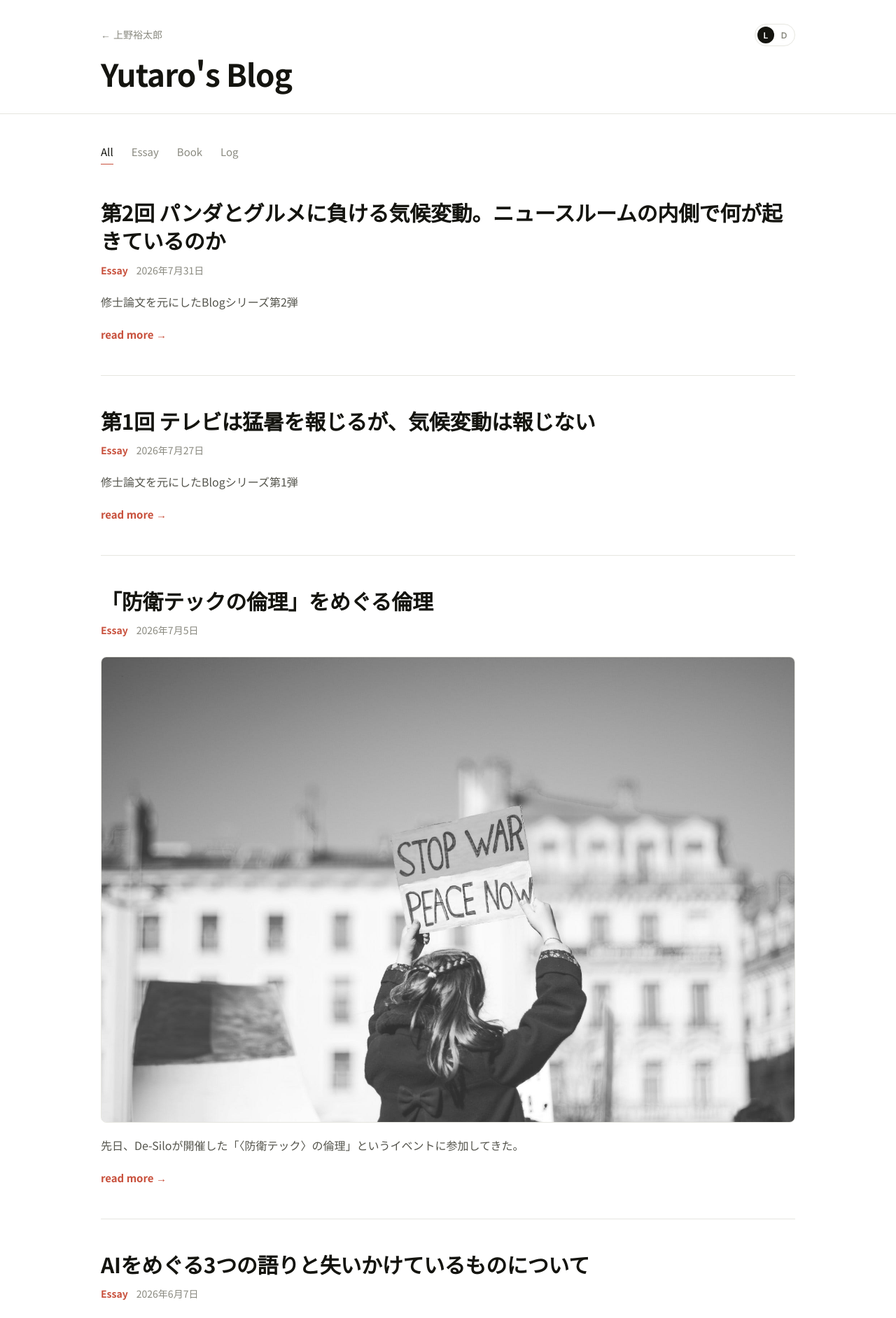
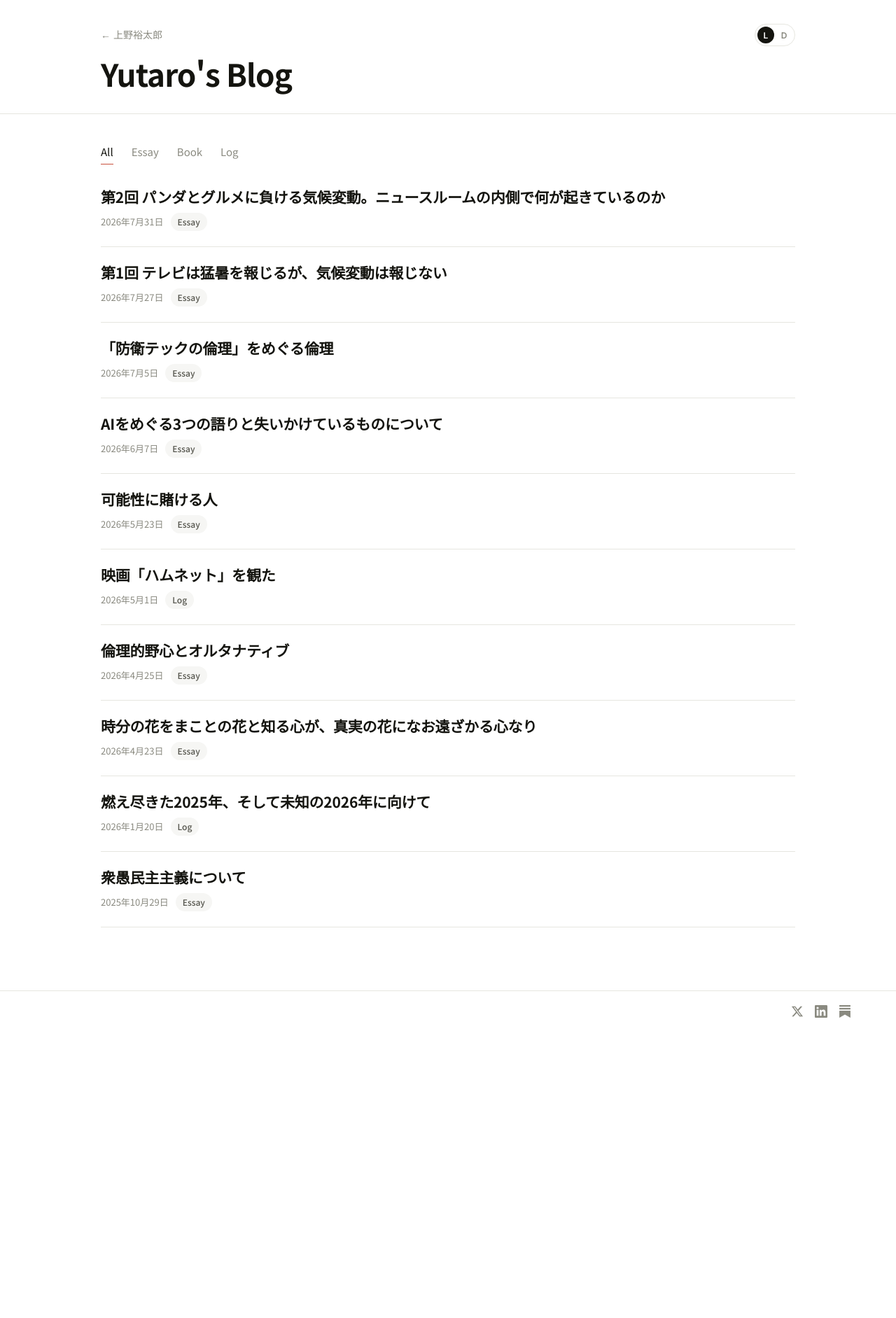
Before and after one commit to yutaro0518/website, a Jekyll site: the page built from blog/index.html, in a window 1280 px wide. Shown: the top 1883 px of the page at 70% size. Built offline with Jekyll 4.4.1, drawn with Linux system fonts in a browser that asks for light colours; after the commit the page ends 1474 px from its top, so only the background shows below that; some of the changed text lies outside the part shown.

Commit message:
Blog list: compact rows (no thumbnail/excerpt), date + category pill
Co-Authored-By: Claude Opus 4.8 <noreply@anthropic.com>

```diff
--- a/_config.yml
+++ b/_config.yml
@@ -7,7 +7,7 @@ baseurl: ""
 markdown: kramdown
 
 # アセットのキャッシュ更新用（style.css?v= に使う）。CSSを変えたら数字を上げる
-asset_version: 5
+asset_version: 6
 
 # ブログのカテゴリ（表示順）。記事 frontmatter の category: で指定
 categories_list:
--- a/blog/index.html
+++ b/blog/index.html
@@ -13,12 +13,9 @@ permalink: /blog/
 {% for p in posts %}{% assign cat = p.category | default: site.default_category %}{% assign link = p.url | remove: '.html' | relative_url %}    <article class="post" data-category="{{ cat }}">
       <a href="{{ link }}"><h2 class="post__title">{{ p.title }}</h2></a>
       <div class="post__meta">
+        <span class="post__date">{{ p.date | date: "%Y年%-m月%-d日" }}</span>
         <span class="post__cat">{{ cat }}</span>
-        <span>{{ p.date | date: "%Y年%-m月%-d日" }}</span>
       </div>
-{% if p.thumbnail %}      <a href="{{ link }}" class="post__thumb"><img src="{{ '/blog/' | append: p.thumbnail | relative_url }}" alt="" /></a>
-{% endif %}{% if p.excerpt %}      <p class="post__excerpt">{{ p.excerpt }}</p>
-{% endif %}      <a href="{{ link }}" class="post__more">read more</a>
     </article>
 {% endfor %}    <p class="post-empty" hidden>このカテゴリの記事はまだありません。</p>
   </main>
--- a/style.css
+++ b/style.css
@@ -543,15 +543,15 @@ strong { color: var(--accent); font-weight: 600; }
   padding: 0 var(--pad);
 }
 .post {
-  padding: 44px 0;
+  padding: 22px 0;
   border-bottom: 1px solid var(--line);
 }
-.post:first-child { padding-top: 24px; }
+.post:first-child { padding-top: 8px; }
 .post__title {
-  font-size: clamp(22px, 3.4vw, 30px);
+  font-size: clamp(17px, 2.4vw, 21px);
   font-weight: 700;
   letter-spacing: -0.01em;
-  line-height: 1.35;
+  line-height: 1.4;
   color: var(--ink);
   transition: color .15s;
 }
@@ -559,12 +559,20 @@ strong { color: var(--accent); font-weight: 600; }
 .post__meta {
   display: flex;
   align-items: center;
-  gap: 12px;
-  margin-top: 10px;
-  font-size: 14px;
+  flex-wrap: wrap;
+  gap: 10px;
+  margin-top: 8px;
+  font-size: 13px;
   color: var(--ink-faint);
 }
-.post__cat { color: var(--accent); font-weight: 600; }
+.post__cat {
+  background: var(--bg-alt);
+  color: var(--ink-soft);
+  padding: 2px 10px;
+  border-radius: 999px;
+  font-size: 12px;
+  font-weight: 500;
+}
 .post__thumb {
   display: block;
   width: 100%;
```
